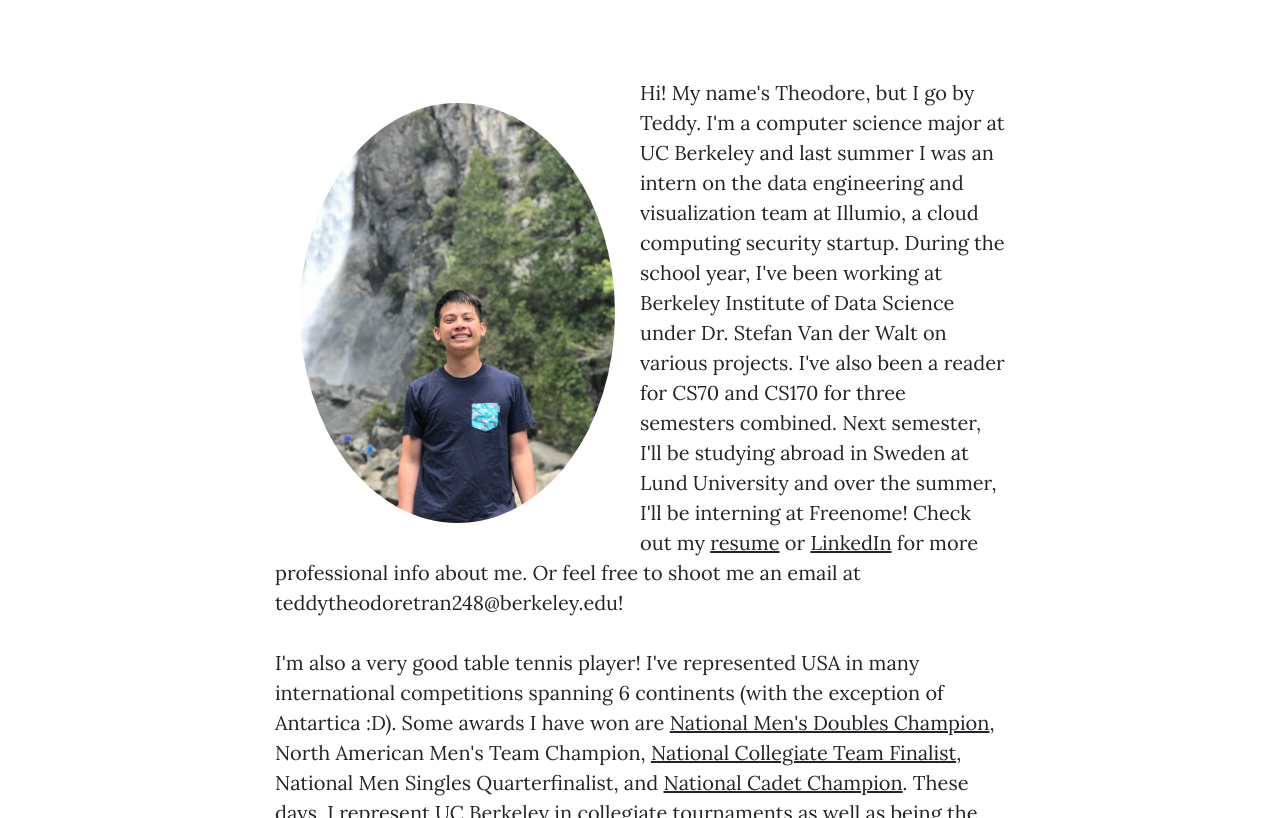
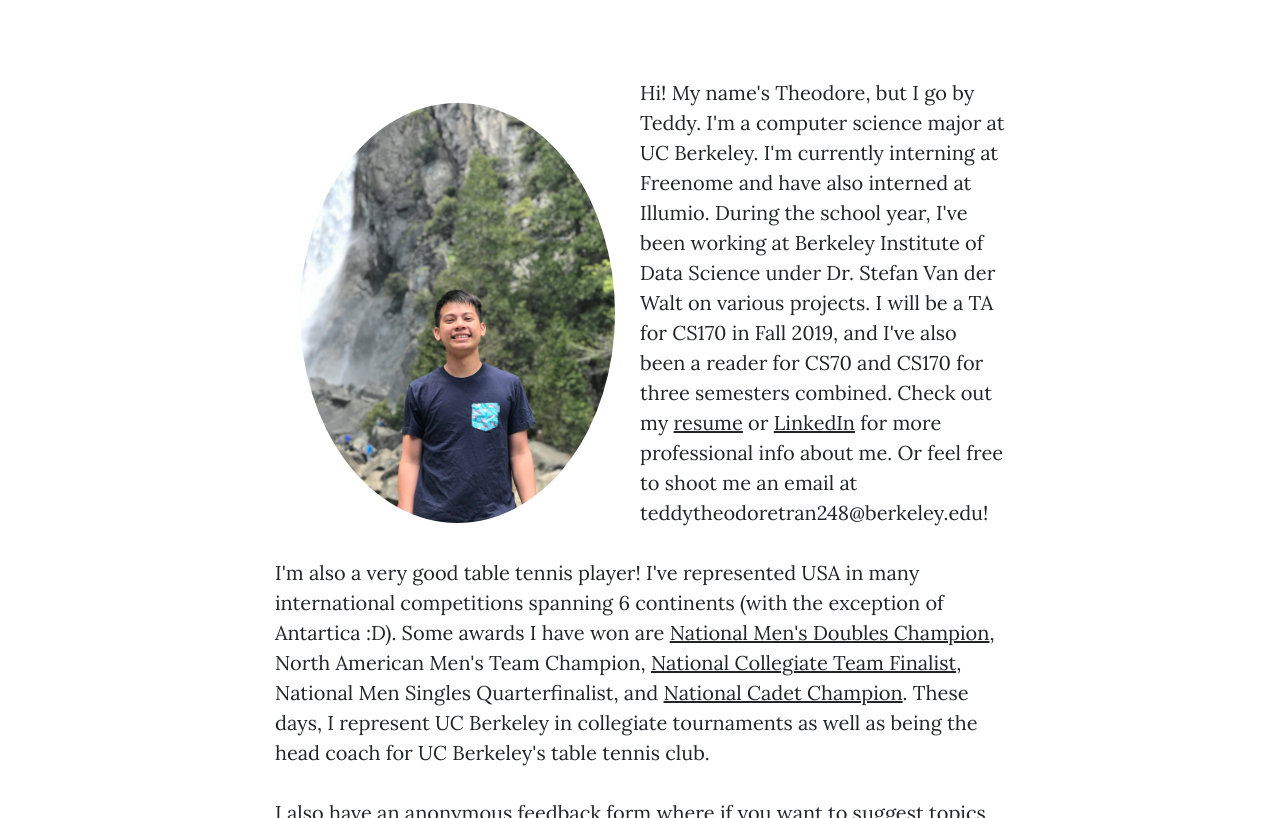
Before and after one commit to ttran428/ttran428.github.io, a website: page about.html in a window 1280 px wide. Shown: the part 561-1379 px from the top of the page. Drawn offline with nearby package versions, Linux system fonts and the light colour scheme.

Commit message:
fixed up summary

```diff
--- a/about.html
+++ b/about.html
@@ -71,7 +71,7 @@
         <div class="col-lg-8 col-md-10 mx-auto">
           <p>
             <img src="img/teddy_waterfall2.jpg" class='personal-pics'>
-            Hi! My name's Theodore, but I go by Teddy. I'm a computer science major at UC Berkeley and last summer I was an intern on the data engineering and visualization team at Illumio, a cloud computing security startup. During the school year, I've been working at Berkeley Institute of Data Science under Dr. Stefan Van der Walt on various projects. I've also been a reader for CS70 and CS170 for three semesters combined. Next semester, I'll be studying abroad in Sweden at Lund University and over the summer, I'll be interning at Freenome! Check out my <a href="resume.pdf">resume</a> or <a href="https://www.linkedin.com/in/theodorebear428/">LinkedIn</a> for more professional info about me. Or feel free to shoot me an email at teddytheodoretran248@berkeley.edu!
+            Hi! My name's Theodore, but I go by Teddy. I'm a computer science major at UC Berkeley. I'm currently interning at Freenome and have also interned at Illumio. During the school year, I've been working at Berkeley Institute of Data Science under Dr. Stefan Van der Walt on various projects. I will be a TA for CS170 in Fall 2019, and I've also been a reader for CS70 and CS170 for three semesters combined.  Check out my <a href="resume.pdf">resume</a> or <a href="https://www.linkedin.com/in/theodorebear428/">LinkedIn</a> for more professional info about me. Or feel free to shoot me an email at teddytheodoretran248@berkeley.edu!
           </p>
           <p>
             I'm also a very good table tennis player! I've represented USA in many international competitions spanning 6 continents (with the exception of Antartica :D). Some awards I have won are <a href="https://www.youtube.com/watch?v=q_M_GPERCIE">National Men's Doubles Champion</a>, North American Men's Team Champion, <a href="https://www.youtube.com/watch?v=uLe6ZebrbfM&t=11s">National Collegiate Team Finalist</a>, National Men Singles Quarterfinalist, and <a href="https://www.youtube.com/watch?v=K8N11x8CLys">National Cadet Champion</a>. These days, I represent UC Berkeley in collegiate tournaments as well as being the head coach for UC Berkeley's table tennis club.
```
